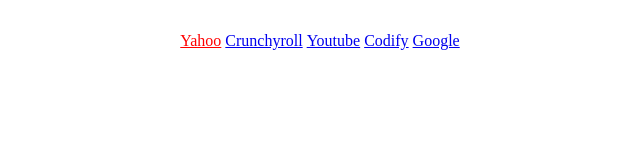
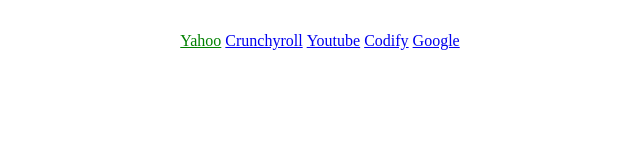
Before and after one commit to dolphinstar9/week3exercise, a plain HTML site: page index.html in a window 1280 px wide. In both pictures the pointer is over the link "Yahoo". Shown: the full height of the page, 340-980 px from the left. Drawn offline with Linux system fonts and the light colour scheme.

Commit message:
Update main.css

```diff
--- a/css/main.css
+++ b/css/main.css
@@ -1,6 +1,6 @@
 nav {
   padding: 8px;
-  color: white;
+  color: black;
   background-color: #FFFFFF;
 }
 
@@ -12,5 +12,5 @@
   text-align: center;
 }
 a:hover{
-  color: red;
+  color: green;
 }
```
